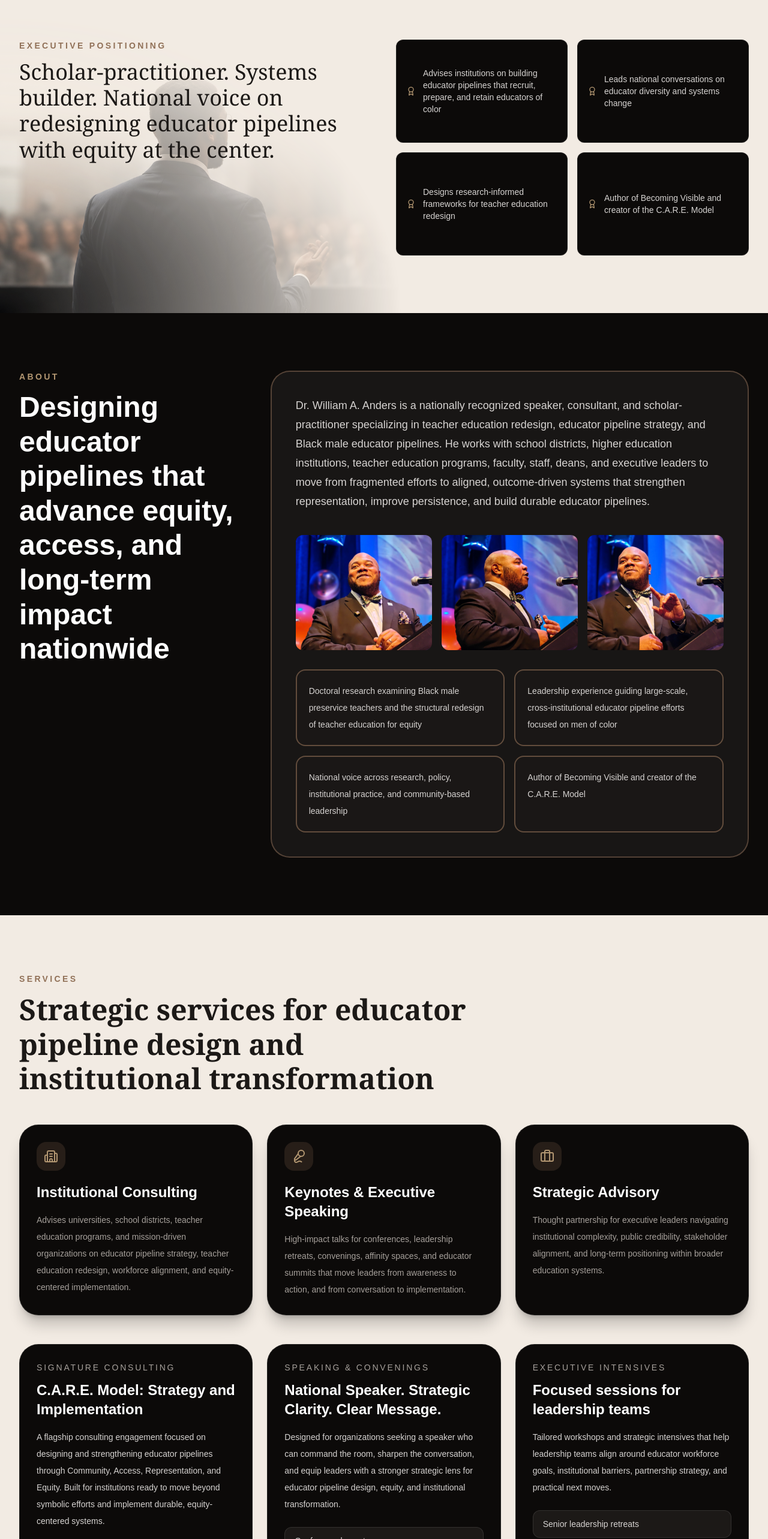
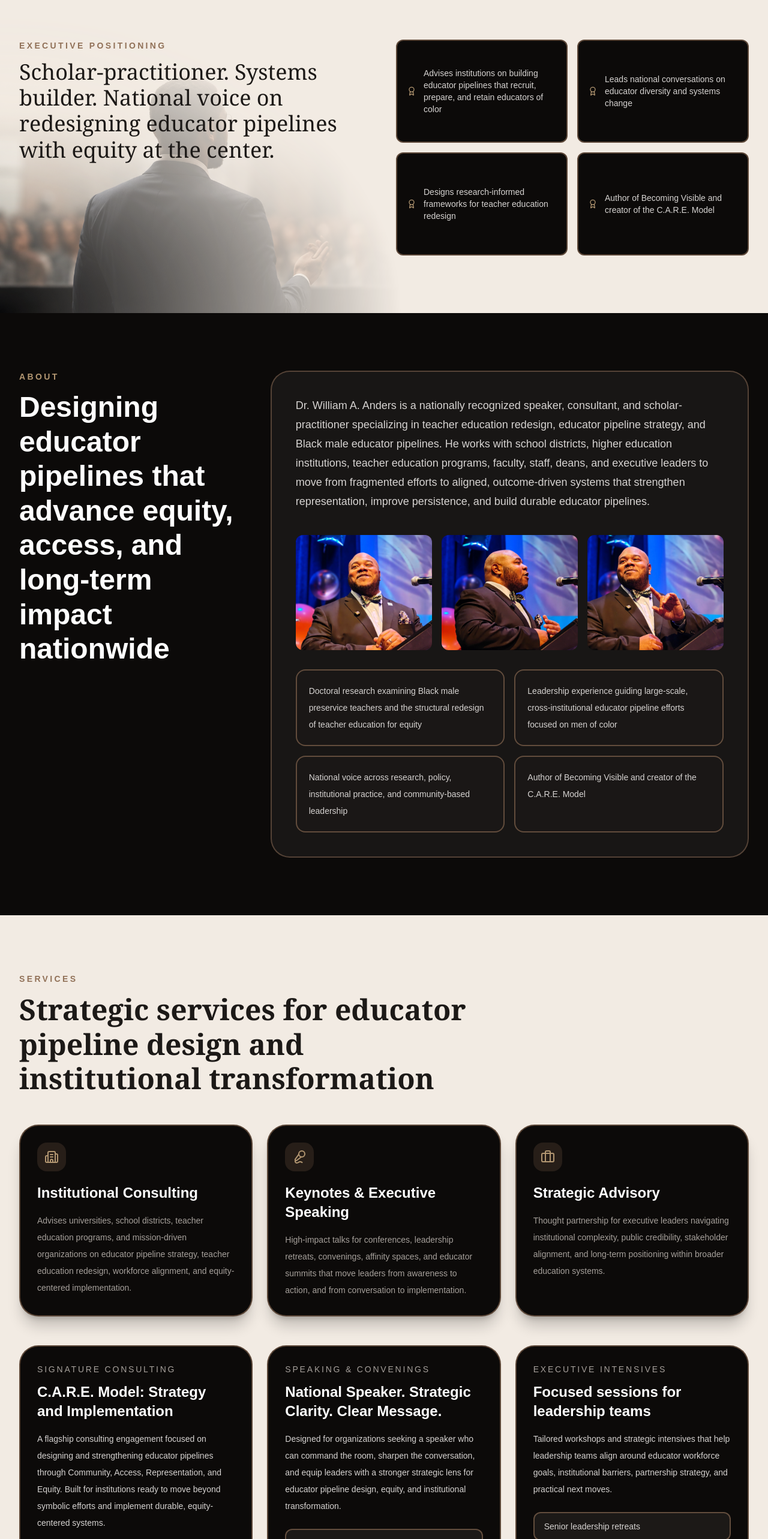
Before and after one commit to anders1906-cmyk/dr-anders-brand-website, a Next.js app: page / in a window 1280 px wide. Shown: the part 1067-3633 px from the top of the page at 60% size. Built offline with nearby package versions, Linux system fonts and the light colour scheme.

Commit message:
Update border changes

```diff
--- a/app/page.tsx
+++ b/app/page.tsx
@@ -189,7 +189,7 @@ export default function DrAndersWebsite() {
 
               <div className="grid gap-4 md:grid-cols-2 auto-rows-fr text-sm text-stone-300">
                 {trustBar.map((item) => (
-                  <div key={item} className="flex h-full items-center gap-3 rounded-xl border border-white/10 bg-stone-950 px-4 py-3">
+                  <div key={item} className="flex h-full items-center gap-3 rounded-xl border-2 border-[#917158]/60 bg-stone-950 px-4 py-3">
                     <Award className="h-4 w-4 text-[#B29671] shrink-0" />
                     <span>{item}</span>
                   </div>
@@ -244,7 +244,7 @@ export default function DrAndersWebsite() {
               {serviceCards.map((card) => {
                 const Icon = card.icon;
                 return (
-                  <div key={card.title} className="rounded-[2rem] border border-white/10 bg-stone-950 p-7 shadow-xl shadow-black/20">
+                  <div key={card.title} className="rounded-[2rem] border-2 border-[#917158]/60 bg-stone-950 p-7 shadow-xl shadow-black/20">
                     <div className="flex h-12 w-12 items-center justify-center rounded-2xl bg-[#917158]/20 text-[#B29671]">
                       <Icon className="h-6 w-6" />
                     </div>
@@ -257,13 +257,13 @@ export default function DrAndersWebsite() {
 
             <div className="mt-12 grid gap-6 lg:grid-cols-3">
               {offerings.map((item) => (
-                <div key={item.title} className="rounded-[2rem] border border-white/10 bg-stone-950 p-7">
+                <div key={item.title} className="rounded-[2rem] border-2 border-[#917158]/60 bg-stone-950 p-7">
                   <div className="text-sm uppercase tracking-[0.2em] text-stone-400">{item.title}</div>
                   <h3 className="mt-3 text-2xl font-semibold text-white">{item.subtitle}</h3>
                   <p className="mt-4 text-sm leading-7 text-stone-300">{item.text}</p>
                   <div className="mt-6 space-y-3">
                     {item.bullets.map((bullet) => (
-                      <div key={bullet} className="rounded-xl border border-white/10 bg-stone-900 px-4 py-3 text-sm text-stone-300">
+                      <div key={bullet} className="rounded-xl border-2 border-[#917158]/60 bg-stone-900 px-4 py-3 text-sm text-stone-300">
                         {bullet}
                       </div>
                     ))}
@@ -336,7 +336,7 @@ export default function DrAndersWebsite() {
                 </h2>
               </div>
               <div className="lg:col-span-7 space-y-5">
-                <div className="rounded-[2rem] border border-white/10 bg-stone-950 p-7">
+                <div className="rounded-[2rem] border-2 border-[#917158]/60 bg-stone-950 p-7">
                   <div className="text-sm uppercase tracking-[0.2em] text-stone-400">Dissertation</div>
                   <h3 className="mt-3 text-2xl font-semibold text-white">
                     A Phenomenologically Informed Study of Black Male Preservice Teachers’ Lived Experiences
@@ -356,7 +356,7 @@ export default function DrAndersWebsite() {
                     </a>
                   </div>
                 </div>
-                <div className="rounded-[2rem] border border-white/10 bg-stone-950 p-7">
+                <div className="rounded-[2rem] border-2 border-[#917158]/60 bg-stone-950 p-7">
                   <div className="text-sm uppercase tracking-[0.2em] text-stone-400">Book Platform</div>
                   <h3 className="mt-3 text-2xl font-semibold text-white">Becoming Visible</h3>
                   <p className="mt-4 text-sm leading-7 text-stone-300">
@@ -364,7 +364,7 @@ export default function DrAndersWebsite() {
                   </p>
 
                 </div>
-                <div className="rounded-[2rem] border border-white/10 bg-stone-950 p-7">
+                <div className="rounded-[2rem] border-2 border-[#917158]/60 bg-stone-950 p-7">
                   <div className="text-sm uppercase tracking-[0.2em] text-stone-400">Framework</div>
                   <h3 className="mt-3 text-2xl font-semibold text-white">The C.A.R.E. Model</h3>
                   <p className="mt-4 text-sm leading-7 text-stone-300">
@@ -482,25 +482,25 @@ export default function DrAndersWebsite() {
             </div>
             <div className="mt-12 grid gap-5 md:grid-cols-4">
               {stats.map((stat) => (
-                <div key={stat.label} className="rounded-[2rem] border border-white/10 bg-stone-950 p-7 text-center">
+                <div key={stat.label} className="rounded-[2rem] border-2 border-[#917158]/60 bg-stone-950 p-7 text-center">
                   <div className="text-4xl font-semibold text-white">{stat.value}</div>
                   <div className="mt-3 text-sm leading-6 text-stone-400">{stat.label}</div>
                 </div>
               ))}
             </div>
-            <div className="mt-10 rounded-[2rem] border border-white/10 bg-stone-950 p-8">
+            <div className="mt-10 rounded-[2rem] border-2 border-[#917158]/60 bg-stone-950 p-8">
               <div className="grid gap-4 md:grid-cols-3">
-                <div className="rounded-2xl border border-white/10 bg-stone-900 p-5">
+                <div className="rounded-2xl border-2 border-[#917158]/60 bg-stone-900 p-5">
                   <Users className="h-5 w-5 text-[#B29671]" />
                   <div className="mt-3 text-lg font-medium text-white">Trusted by Institutions Nationwide</div>
                   <p className="mt-2 text-sm leading-7 text-stone-400">Supports higher education systems, school districts, teacher education programs, and cross-sector partners focused on strengthening educator pipelines.</p>
                 </div>
-                <div className="rounded-2xl border border-white/10 bg-stone-900 p-5">
+                <div className="rounded-2xl border-2 border-[#917158]/60 bg-stone-900 p-5">
                   <Mic2 className="h-5 w-5 text-[#B29671]" />
                   <div className="mt-3 text-lg font-medium text-white">Designed for Strategic Engagement</div>
                   <p className="mt-2 text-sm leading-7 text-stone-400">Each engagement moves leaders from conversation to execution through clear direction, aligned strategy, and measurable next steps.</p>
                 </div>
-                <div className="rounded-2xl border border-white/10 bg-stone-900 p-5">
+                <div className="rounded-2xl border-2 border-[#917158]/60 bg-stone-900 p-5">
                   <Award className="h-5 w-5 text-[#B29671]" />
                   <div className="mt-3 text-lg font-medium text-white">Built for Measurable Impact </div>
                   <p className="mt-2 text-sm leading-7 text-stone-400">Advances outcomes that matter: stronger recruitment, improved persistence, certification progress, workforce transition, and sustainable educator pipeline development.</p>
```
